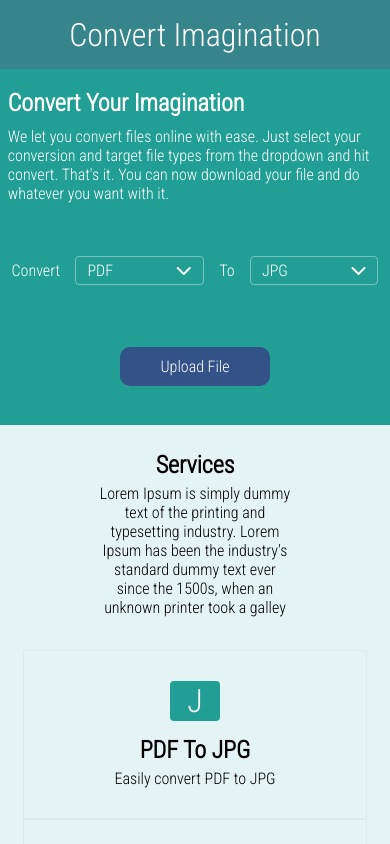
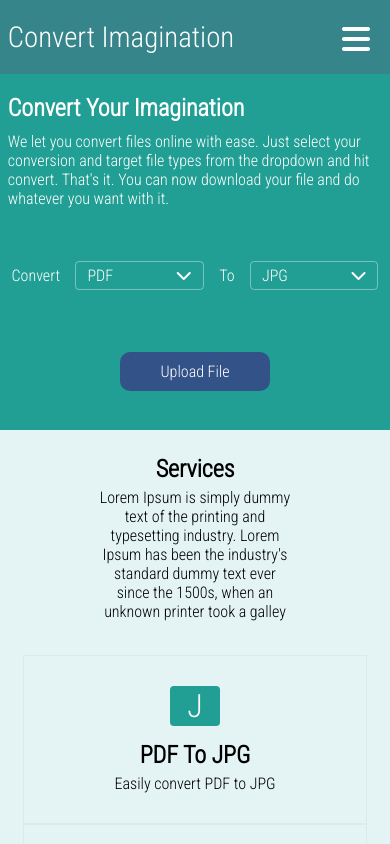
Before and after one commit to srahman3311/conversion-api-ripon, a React (Create React App) app: page / in a window 390 px wide. Shown: the top 844 px of the page. Built offline with nearby package versions, Linux system fonts and the light colour scheme.

Commit message:
Make Navbar responsive with menu icon and adding two more routes

```diff
--- a/src/components/dashboard/Dashboard.js
+++ b/src/components/dashboard/Dashboard.js
@@ -193,7 +193,7 @@ function Dashboard() {
         data.append("file", file);
         data.append("targetFileFormat", targetFileFormat);
 
-        //const endpoint = "http://localhost:5050/convert";
+        // const endpoint = "http://localhost:5050/convert";
         const endpoint = "https://afternoon-chamber-07941.herokuapp.com/convert";
 
         const config = {
--- a/src/components/reuseable-components/navbar/Navbar.js
+++ b/src/components/reuseable-components/navbar/Navbar.js
@@ -1,17 +1,49 @@
+import { useState } from "react";
 import { Link } from "react-router-dom";
 
 // Stylesheet
 import styles from "./Navbar.module.css";
 
+// Components
+import Icon from "../others/Icon";
+
+
+
 function Navbar() {
+
+    const [windowWidth, setWindowWidth] = useState(window.innerWidth);
+    const [showNavbarRoutes, setShowNavbarRoutes] = useState(false);
+
+
+    const toggleNavbarRoutes = () => setShowNavbarRoutes(!showNavbarRoutes);
+    window.addEventListener("resize", () => setWindowWidth(window.innerWidth));
+
 
     return (
         <nav className = {styles.navbar}>
+            <Link className = {styles.menu_icon} to = "" onClick = {toggleNavbarRoutes} >
+                <Icon iconClassName = "fas fa-bars" style = {{ fontSize: "32px" }} />
+            </Link>
+
             <div className = {styles.navbar_content}>
                 <div className = {styles.navbar_brand}>
                     <Link to ="/">Convert Imagination</Link>
                 </div>
-                <div className = {styles.navbar_routes}>
+                <div
+                    className = {styles.other_routes}
+                    style = {{
+                        display: windowWidth > 800 || showNavbarRoutes ? "block" : "none"
+                    }}
+                >
+                    <Link to ="/">About</Link>
+                    <Link to = "/">Contact Us</Link>
+                </div>
+                <div
+                    className = {styles.navbar_login_signup}
+                    style = {{
+                        display: windowWidth > 800 || showNavbarRoutes ? "block" : "none"
+                    }}
+                >
                     <Link to ="/">Signup</Link>
                     <Link to ="/">Login</Link>
                 </div>
--- a/src/components/reuseable-components/navbar/Navbar.module.css
+++ b/src/components/reuseable-components/navbar/Navbar.module.css
@@ -1,29 +1,37 @@
 .navbar {
+    position: relative;
     width: 100%;
     background-color: #35858B;
-    padding: 1% 0%;
+    padding: 20px 0;
+}
+
+.menu_icon {
+    position: absolute;
+    right: 20px;
+    top: 40px;
+    transform: translate(0%, -50%);
+    display: none;
 }
 
 .navbar_content {
-    width: 90%;
+    width: 100%;
     display: flex;
     justify-content: space-between;
     align-items: center;
     margin: auto;
+    padding: 0 4%;
 }
 
 .navbar a {
     text-decoration: none;
     color: white;
     font-size: 1.2rem;
+    padding: 0px 10px;
+    transition: 0.8s;
 }
 
 .navbar a:hover {
-    color: black;
-}
-
-.navbar_routes a:first-child {
-    margin-right: 20px;
+    color: #FF6363;
 }
 
 .navbar_brand a {
@@ -32,13 +40,22 @@
 
 @media(max-width: 800px) {
 
+    .menu_icon {
+        display: block;
+    }
     .navbar_content {
+        display: block;
         width: 100%;
         justify-content: center;
-        padding: 3% 2%;
+        padding: 0 2%;
     }
-    .navbar_routes {
-        display: none;
+    .navbar a {
+        display: block;
+        padding: 15px 0px;
+    }
+    .navbar_brand a {
+        font-size: 1.8rem;
+        padding: 0;
     }
 
 }
```
